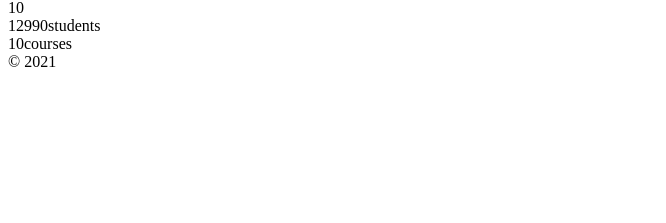
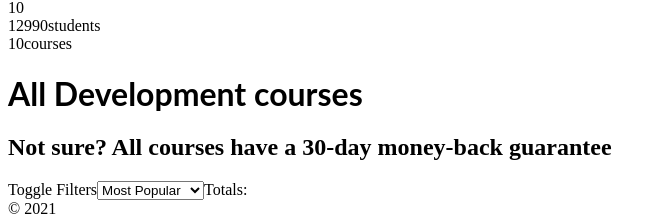
Before and after one commit to kalburgimanjunath/react-course, a React (Create React App) app: page /course/design in a window 1280 px wide. Shown: the part 4488-4711 px from the top of the page, without its empty margins (0-666 px from the left). Before the commit the page ends 4567 px from the top, so only its background shows below. Built offline with nearby package versions, Linux system fonts and the light colour scheme.

Commit message:
3 files modified, 2 added

```diff
--- /dev/null
+++ b/src/components/AllCourses.js
@@ -0,0 +1,11 @@
+import React from 'react';
+import AllFilter from './AllFilter';
+export default function AllCourses() {
+  return (
+    <div>
+      <h1>All Development courses</h1>
+      <h2>Not sure? All courses have a 30-day money-back guarantee</h2>
+      <AllFilter />
+    </div>
+  );
+}
--- /dev/null
+++ b/src/components/AllFilter.js
@@ -0,0 +1,16 @@
+import React from 'react';
+export default function AllFilter() {
+  return (
+    <div>
+      <span>Toggle Filters</span>
+      <span>
+        <select>
+          <option>Most Popular</option>
+          <option>Highest Rated</option>
+          <option>Newest</option>
+        </select>
+      </span>
+      <span>Totals:</span>
+    </div>
+  );
+}
--- a/src/components/Feature.js
+++ b/src/components/Feature.js
@@ -1,6 +1,6 @@
 import React from 'react';
 import Card from './Card';
-export default function Feature({ title }) {
+export default function Feature({ title, type }) {
   return (
     <>
       <div>{title}</div>
--- a/src/components/Topics.js
+++ b/src/components/Topics.js
@@ -3,6 +3,7 @@ import { useParams } from 'react-router-dom';
 import Feature from './Feature';
 import Category from './Category';
 import Instructor from './Instructor';
+import AllCourses from './AllCourses';
 export default function Topics() {
   let { topicId } = useParams();
   return (
@@ -15,6 +16,7 @@ export default function Topics() {
       <Category title="Popular topics" />
       <h1>Popular Instructor</h1>
       <Instructor />
+      <AllCourses />
     </div>
   );
 }
--- a/src/components/index.js
+++ b/src/components/index.js
@@ -4,4 +4,5 @@ import Category from './Category';
 import Topics from './Topics';
 import Card from './Card';
 import Feature from './Feature';
-export { Header, Footer, Category, Topics, Card, Feature };
+import AllCourses from './AllCourses';
+export { Header, Footer, Category, Topics, Card, Feature, AllCourses };
```
